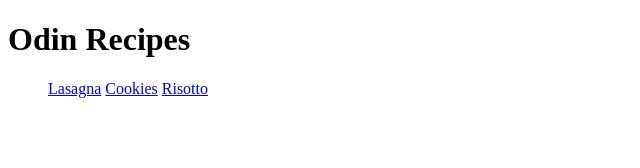
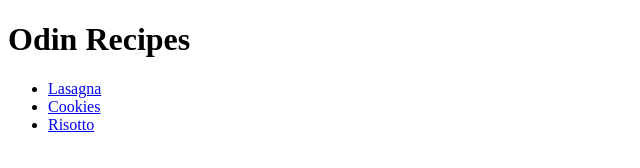
Before and after one commit to ssaigol/odin-recipes, a plain HTML site: page index.html in a window 1280 px wide. Shown: the whole page, without its empty margins (0-640 px from the left). Drawn offline with Linux system fonts and the light colour scheme.

Commit message:
Add list tags to recipe link list
Added missing <li> tags to recipe list on index page. Without these,
the recipes were all being displayed on one line, and opening unordered
list element was made redundant.

```diff
--- a/index.html
+++ b/index.html
@@ -8,9 +8,9 @@
 <body>
     <h1>Odin Recipes</h1>
     <ul>
-         <a href="recipes/lasagna.html">Lasagna</a>
-         <a href="recipes/cookies.html">Cookies</a>
-         <a href="recipes/risotto.html">Risotto</a>
+         <li><a href="recipes/lasagna.html">Lasagna</a></li>
+         <li><a href="recipes/cookies.html">Cookies</a></li>
+         <li><a href="recipes/risotto.html">Risotto</a></li>
     </ul>
 </body>
 </html>
```
